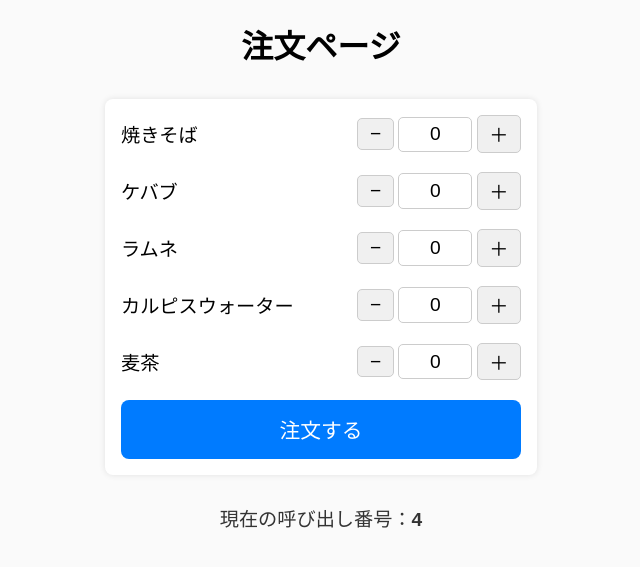
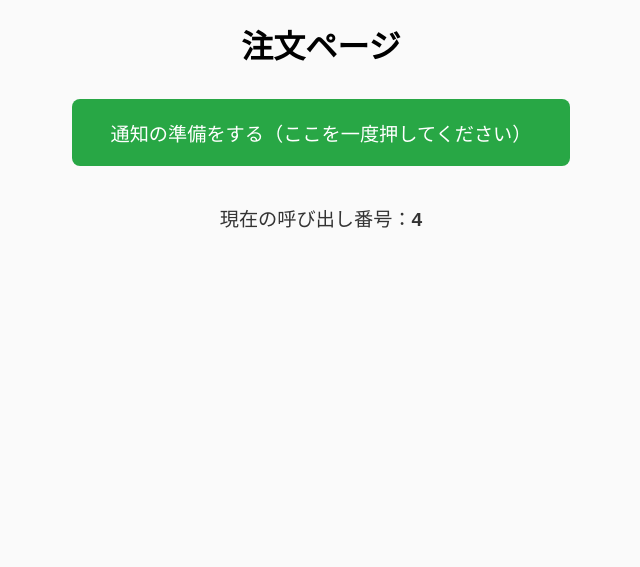
Before and after one commit to kakigouri3270/kouri_order_system, a Flask app: page /order in a window 1280 px wide. Shown: the top 567 px of the page, without its empty margins (319-959 px from the left). Run offline with Flask 3, Linux system fonts and the light colour scheme.

Commit message:
Update order.html

```diff
--- a/templates/order.html
+++ b/templates/order.html
@@ -85,11 +85,31 @@
       font-size: 1.2em;
       color: #333;
     }
+    /* 通知準備ボタンのスタイル */
+    #notify-init-btn {
+      display: block;
+      margin: 1em auto 2em auto;
+      padding: 1em 2em;
+      font-size: 1.2em;
+      background-color: #28a745;
+      color: white;
+      border: none;
+      border-radius: 8px;
+      cursor: pointer;
+      transition: background-color 0.3s ease;
+    }
+    #notify-init-btn:hover {
+      background-color: #1e7e34;
+    }
   </style>
 </head>
 <body>
   <h1>注文ページ</h1>
-  <form method="post">
+
+  <!-- 通知初期化ボタン -->
+  <button id="notify-init-btn">通知の準備をする（ここを一度押してください）</button>
+
+  <form method="post" id="order-form" style="display:none;">
     {% for item in menu %}
       <div class="menu-item">
         <label for="item-{{ loop.index }}">{{ item }}</label>
@@ -103,7 +123,8 @@
     {% endfor %}
     <button class="submit-btn" type="submit">注文する</button>
   </form>
-  <p class="current-number">現在の呼び出し番号：<strong>{{ current }}</strong></p>
+
+  <p class="current-number">現在の呼び出し番号：<strong id="current-number">{{ current }}</strong></p>
 
   <script>
     function increase(id) {
@@ -116,6 +137,93 @@
       const current = parseInt(input.value || "0");
       if (current > 0) input.value = current - 1;
     }
+
+    let audioInitialized = false;
+
+    // 音声初期化と即閉じを行う関数（iOS制限対策）
+    function initAudio() {
+      try {
+        const audioCtx = new (window.AudioContext || window.webkitAudioContext)();
+        audioCtx.close();
+        audioInitialized = true;
+      } catch(e) {
+        console.warn('AudioContextの初期化失敗:', e);
+      }
+    }
+
+    function notifyUser() {
+      if (!audioInitialized) {
+        // 初期化されてなければ音もバイブも鳴らさない
+        console.log('通知の初期化がまだです');
+        return;
+      }
+
+      // Audio APIで短いビープ音を3回鳴らす
+      try {
+        const audioCtx = new (window.AudioContext || window.webkitAudioContext)();
+
+        for(let i = 0; i < 3; i++) {
+          const osc = audioCtx.createOscillator();
+          const gainNode = audioCtx.createGain();
+
+          osc.type = 'sine';
+          osc.frequency.value = 800;
+          gainNode.gain.value = 0.2;
+
+          osc.connect(gainNode);
+          gainNode.connect(audioCtx.destination);
+
+          osc.start(audioCtx.currentTime + i * 0.4);
+          osc.stop(audioCtx.currentTime + i * 0.4 + 0.2);
+        }
+
+        // 終了後にAudioContextを閉じる
+        setTimeout(() => {
+          audioCtx.close();
+        }, 1500);
+      } catch(e) {
+        console.warn('Audio API利用不可:', e);
+      }
+
+      // バイブレーション（対応していれば）
+      if (navigator.vibrate) {
+        navigator.vibrate([200, 100, 200, 100, 200]);
+      }
+    }
+
+    async function checkCurrentNumber() {
+      try {
+        const res = await fetch('/api/current_number');
+        if (!res.ok) throw new Error('通信失敗');
+        const data = await res.json();
+        const currentElem = document.getElementById('current-number');
+
+        const newCurrent = data.current_numbers.length > 0 ? Math.min(...data.current_numbers) : 'なし';
+
+        if (currentElem.textContent !== String(newCurrent)) {
+          currentElem.textContent = newCurrent;
+          notifyUser();
+        }
+      } catch (err) {
+        console.error(err);
+      }
+    }
+
+    window.addEventListener('load', () => {
+      const notifyBtn = document.getElementById('notify-init-btn');
+      const orderForm = document.getElementById('order-form');
+
+      // ボタン押したら初期化して、フォーム表示、ボタン非表示
+      notifyBtn.addEventListener('click', () => {
+        initAudio();
+        orderForm.style.display = 'block';
+        notifyBtn.style.display = 'none';
+
+        // 初期チェックと5秒ごとにチェック開始
+        checkCurrentNumber();
+        setInterval(checkCurrentNumber, 5000);
+      });
+    });
   </script>
 </body>
 </html>
```
